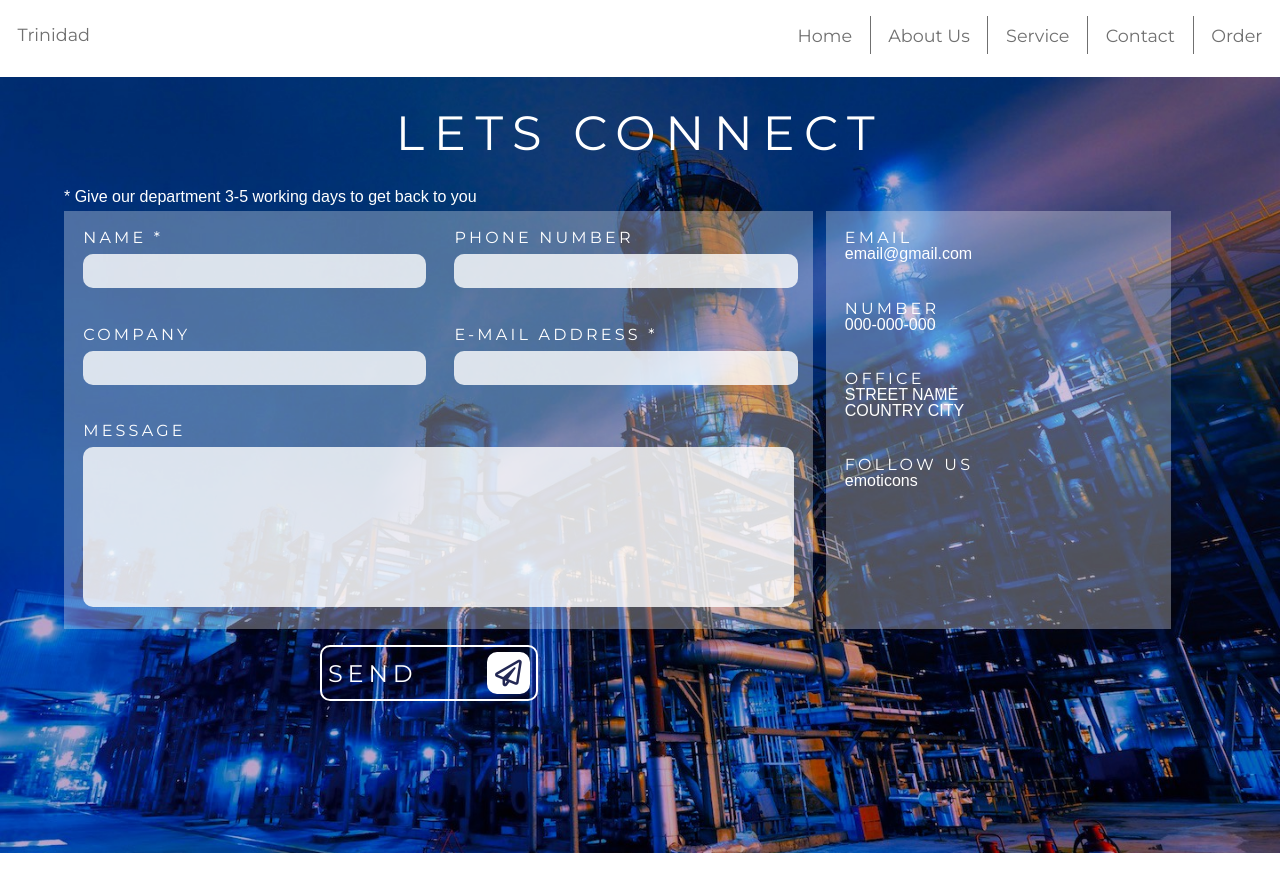
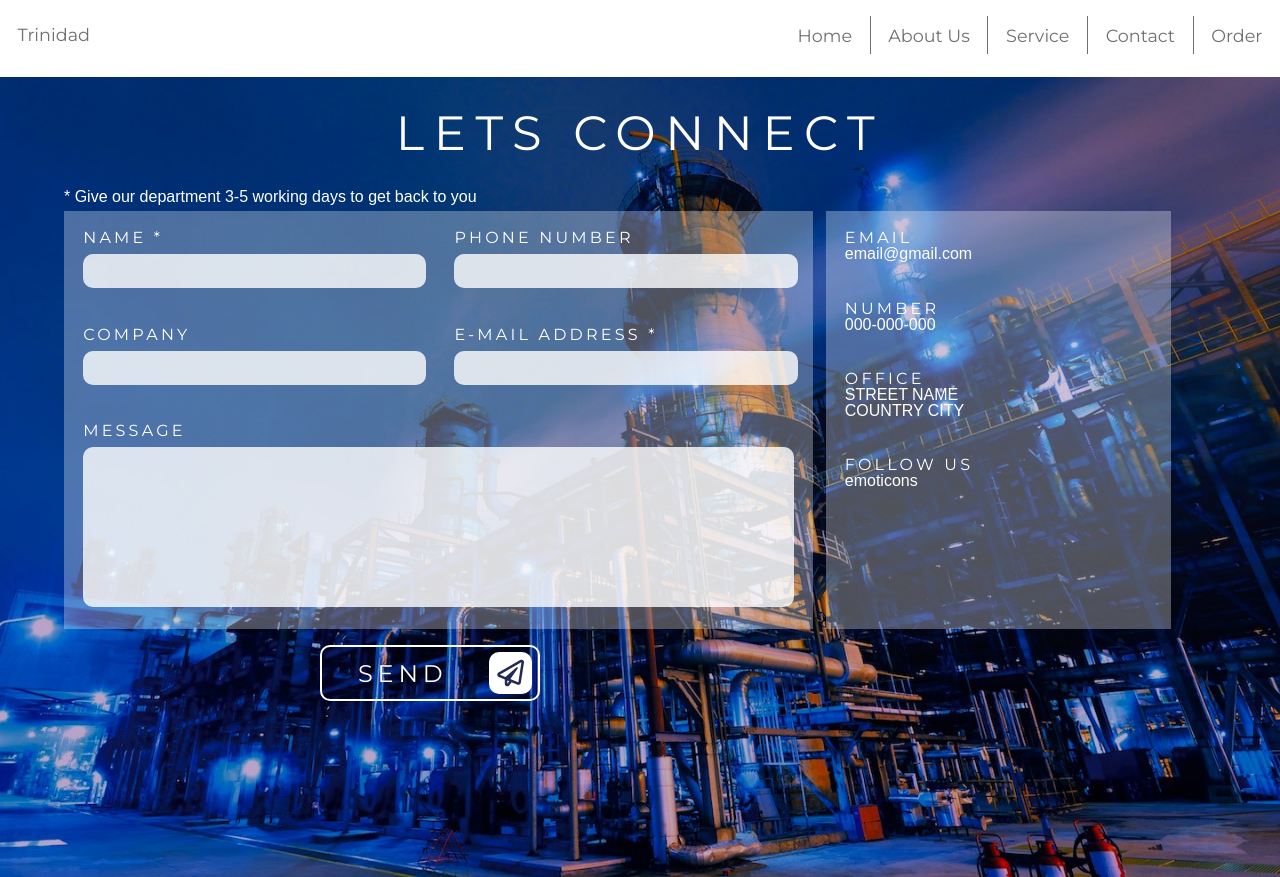
Before and after one commit to AurlinD/trinidad, a React (Create React App) app in the folder client/: page /contact in a window 1280 px wide. Before the commit the page ends 853 px from the top, so only its background shows below. Built offline with nearby package versions, Linux system fonts and the light colour scheme.

Commit message:
updated buttons

```diff
--- a/client/src/components/styles/contact.css
+++ b/client/src/components/styles/contact.css
@@ -3,7 +3,7 @@
   background-image: url("/lib/contact.jpg");
   background-size: cover;
   margin: 0 auto;
-  height: 97vh;
+  height: 100vh;
   z-index: -10;
 }
 
@@ -130,6 +130,7 @@ textarea {
   color: #ffffff;
   width: 17vw;
   border-radius: 10px;
+  min-width: 220px;
 }
 .send-button-contact:hover {
   background-color: #ffffff;
@@ -140,4 +141,5 @@ textarea {
   font-family: "Montserrat";
   font-size: 24px;
   letter-spacing: 0.2em;
+  padding-left: 30px;
 }
--- a/client/src/components/styles/order.css
+++ b/client/src/components/styles/order.css
@@ -98,12 +98,14 @@ textarea {
   color: #ffffff;
   width: 17vw;
   border-radius: 10px;
+  min-width: 220px;
 }
 
 .left-content-button-order {
   font-family: "Montserrat";
   font-size: 24px;
   letter-spacing: 0.2em;
+  padding-left: 30px;
 }
 .fa-chevron-down:before {
   color: #232854;
```
